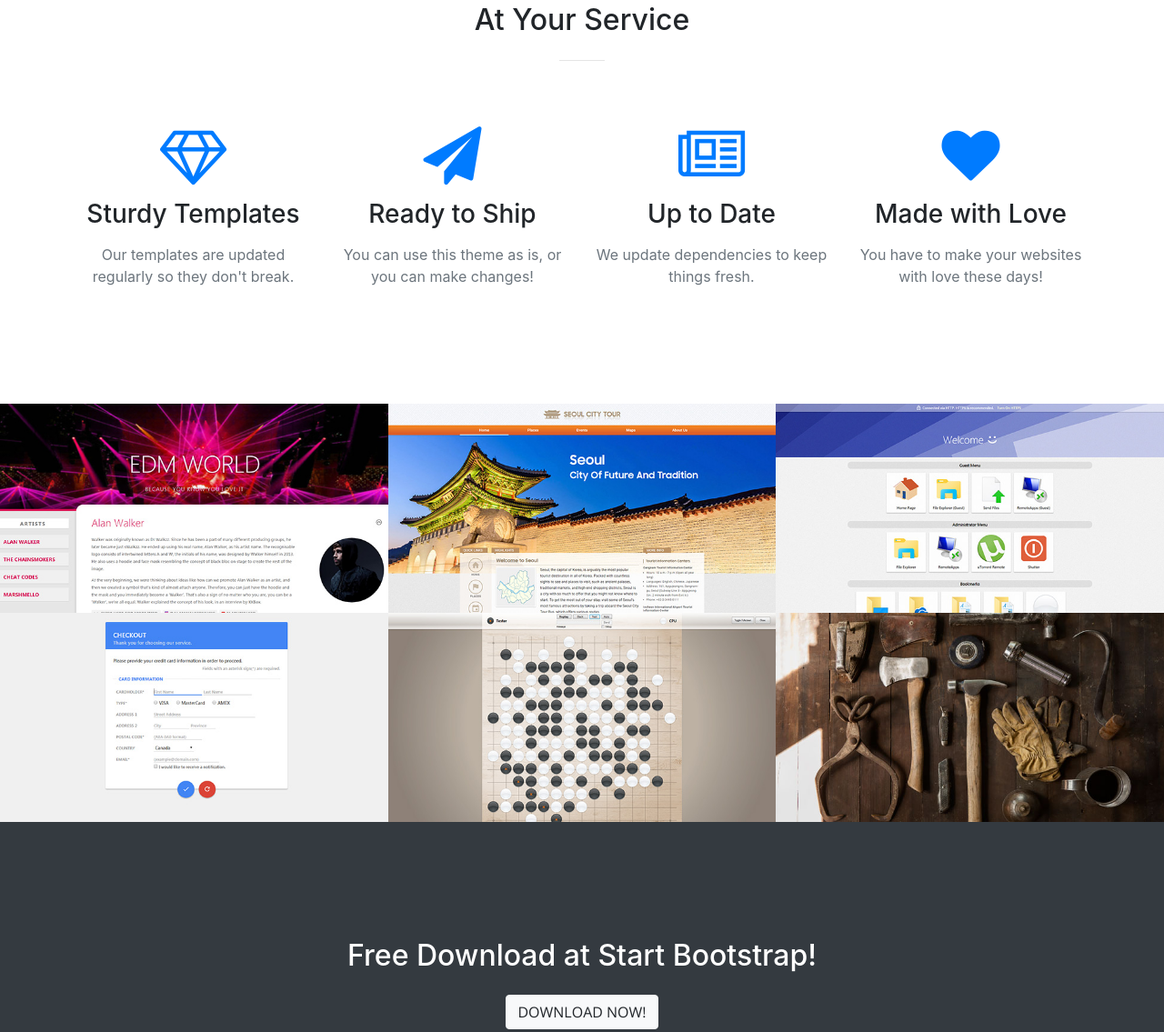
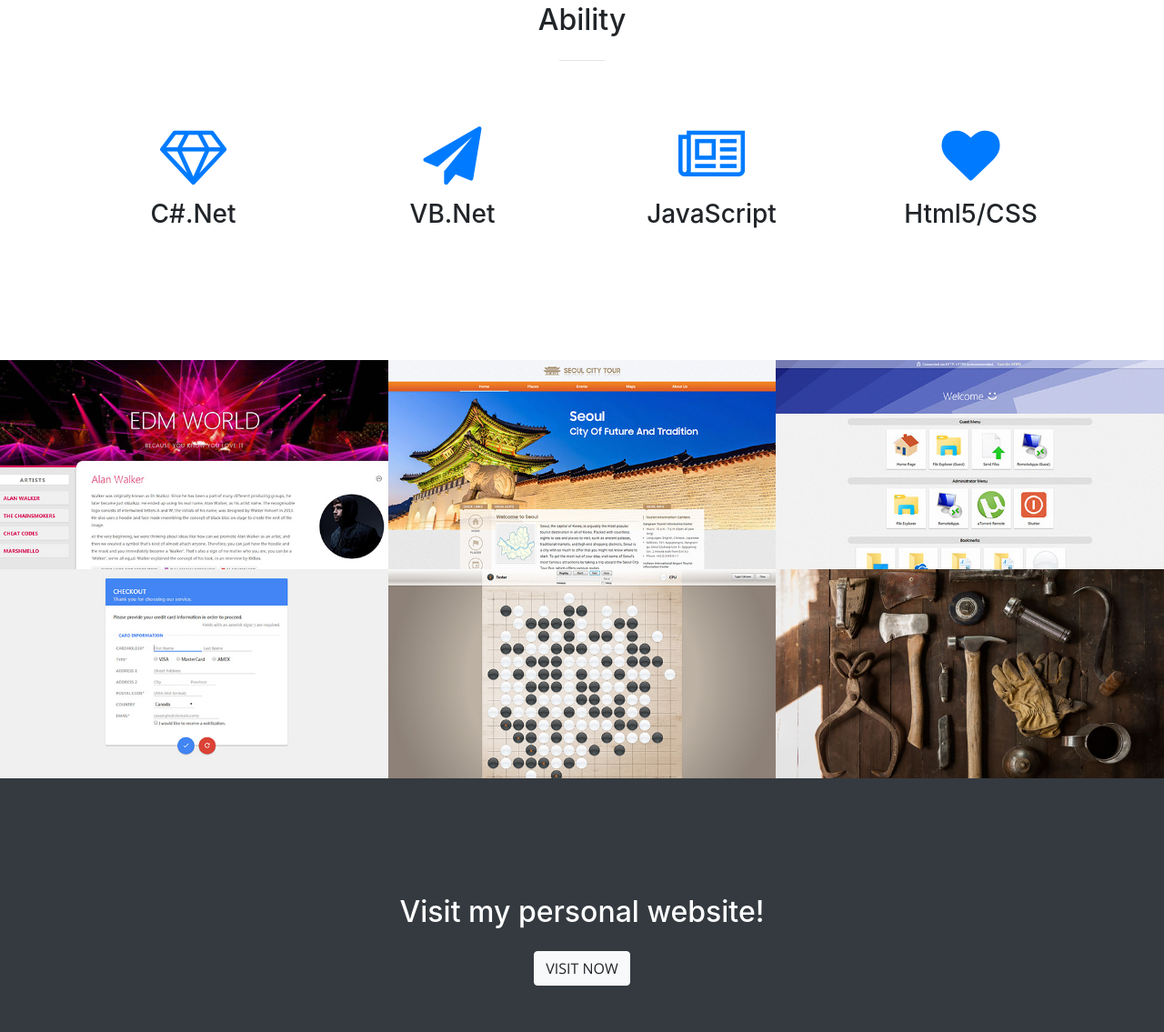
Before and after one commit to daehwa7/daehwa7.github.io, a website with bundled scripts: page index.html in a window 1280 px wide. Shown: the part 1378-2513 px from the top of the page at 91% size. Built offline with nearby package versions, Linux system fonts and the light colour scheme.

Commit message:
Add files via upload

```diff
--- a/index.html
+++ b/index.html
@@ -8,7 +8,7 @@
     <meta name="description" content="">
     <meta name="author" content="">
 
-    <title>Daehwa's Github</title>
+    <title>Daehwa's Showcase</title>
 
     <!-- Bootstrap core CSS -->
     <link href="vendor/bootstrap/css/bootstrap.min.css" rel="stylesheet">
@@ -31,7 +31,7 @@
     <!-- Navigation -->
     <nav class="navbar navbar-expand-lg navbar-light fixed-top" id="mainNav">
       <div class="container">
-        <a class="navbar-brand js-scroll-trigger" href="#page-top">Daehwa's Github</a>
+        <a class="navbar-brand js-scroll-trigger" href="#page-top">Daehwa's Showcase</a>
         <button class="navbar-toggler navbar-toggler-right" type="button" data-toggle="collapse" data-target="#navbarResponsive" aria-controls="navbarResponsive" aria-expanded="false" aria-label="Toggle navigation">
           <span class="navbar-toggler-icon"></span>
         </button>
@@ -41,7 +41,7 @@
               <a class="nav-link js-scroll-trigger" href="#about">About</a>
             </li>
             <li class="nav-item">
-              <a class="nav-link js-scroll-trigger" href="#services">Services</a>
+              <a class="nav-link js-scroll-trigger" href="#services">Ability</a>
             </li>
             <li class="nav-item">
               <a class="nav-link js-scroll-trigger" href="#portfolio">Portfolio</a>
@@ -59,12 +59,12 @@
         <div class="row">
           <div class="col-lg-10 mx-auto">
             <h1 class="text-uppercase">
-              <strong>Welcome to Daehwa's Github</strong>
+              <strong>Daehwa Kim's Showcase</strong>
             </h1>
             <hr>
           </div>
           <div class="col-lg-8 mx-auto">
-            <p class="text-faded mb-5">Welcome to Daehwa's Github.</p>
+            <p class="text-faded mb-5">Welcome to Daehwa's Showcase.</p>
             <a class="btn btn-primary btn-xl js-scroll-trigger" href="#about">Find Out More</a>
           </div>
         </div>
@@ -88,7 +88,7 @@
       <div class="container">
         <div class="row">
           <div class="col-lg-12 text-center">
-            <h2 class="section-heading">At Your Service</h2>
+            <h2 class="section-heading">Ability</h2>
             <hr class="my-4">
           </div>
         </div>
@@ -98,29 +98,29 @@
           <div class="col-lg-3 col-md-6 text-center">
             <div class="service-box mt-5 mx-auto">
               <i class="fa fa-4x fa-diamond text-primary mb-3 sr-icons"></i>
-              <h3 class="mb-3">Sturdy Templates</h3>
-              <p class="text-muted mb-0">Our templates are updated regularly so they don't break.</p>
+              <h3 class="mb-3">C#.Net</h3>
+              <p class="text-muted mb-0"></p>
             </div>
           </div>
           <div class="col-lg-3 col-md-6 text-center">
             <div class="service-box mt-5 mx-auto">
               <i class="fa fa-4x fa-paper-plane text-primary mb-3 sr-icons"></i>
-              <h3 class="mb-3">Ready to Ship</h3>
-              <p class="text-muted mb-0">You can use this theme as is, or you can make changes!</p>
+              <h3 class="mb-3">VB.Net</h3>
+              <p class="text-muted mb-0"></p>
             </div>
           </div>
           <div class="col-lg-3 col-md-6 text-center">
             <div class="service-box mt-5 mx-auto">
               <i class="fa fa-4x fa-newspaper-o text-primary mb-3 sr-icons"></i>
-              <h3 class="mb-3">Up to Date</h3>
-              <p class="text-muted mb-0">We update dependencies to keep things fresh.</p>
+              <h3 class="mb-3">JavaScript</h3>
+              <p class="text-muted mb-0"></p>
             </div>
           </div>
           <div class="col-lg-3 col-md-6 text-center">
             <div class="service-box mt-5 mx-auto">
               <i class="fa fa-4x fa-heart text-primary mb-3 sr-icons"></i>
-              <h3 class="mb-3">Made with Love</h3>
-              <p class="text-muted mb-0">You have to make your websites with love these days!</p>
+              <h3 class="mb-3">Html5/CSS</h3>
+              <p class="text-muted mb-0"></p>
             </div>
           </div>
         </div>
@@ -226,8 +226,8 @@
 
     <section class="bg-dark text-white">
       <div class="container text-center">
-        <h2 class="mb-4">Free Download at Start Bootstrap!</h2>
-        <a class="btn btn-light btn-xl sr-button" href="http://startbootstrap.com/template-overviews/creative/">Download Now!</a>
+        <h2 class="mb-4">Visit my personal website!</h2>
+        <a class="btn btn-light btn-xl sr-button" href="https://storyd.ddns.net/">Visit Now</a>
       </div>
     </section>
 
@@ -237,7 +237,7 @@
           <div class="col-lg-8 mx-auto text-center">
             <h2 class="section-heading">Let's Get In Touch!</h2>
             <hr class="my-4">
-            <p class="mb-5">Ready to start your next project with us? That's great! Give us a call or send us an email and we will get back to you as soon as possible!</p>
+            <p class="mb-5">Ready to start your next project with me? That's great! Give me a call or send me an email and I will get back to you as soon as possible!</p>
           </div>
         </div>
         <div class="row">
```
